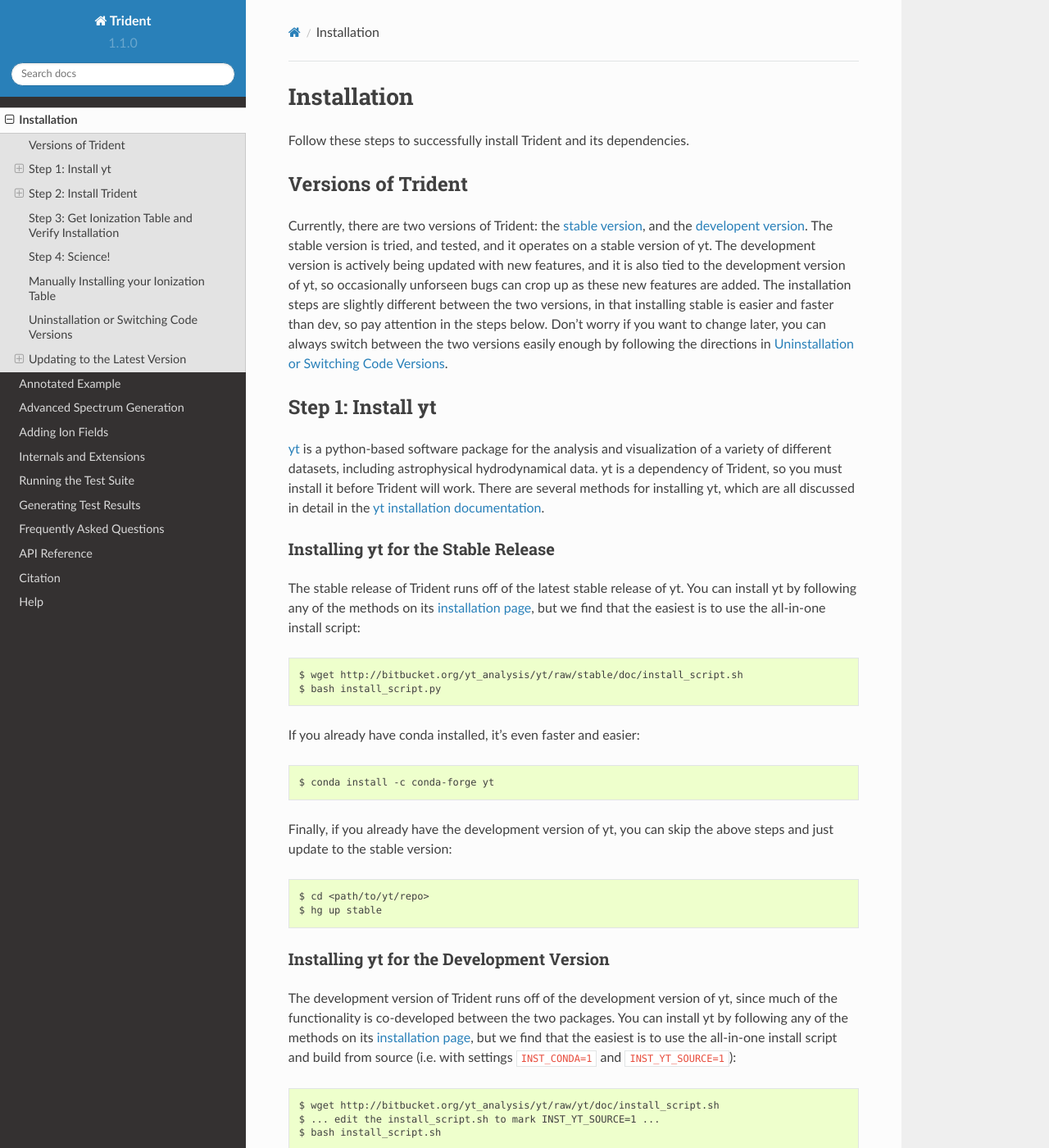
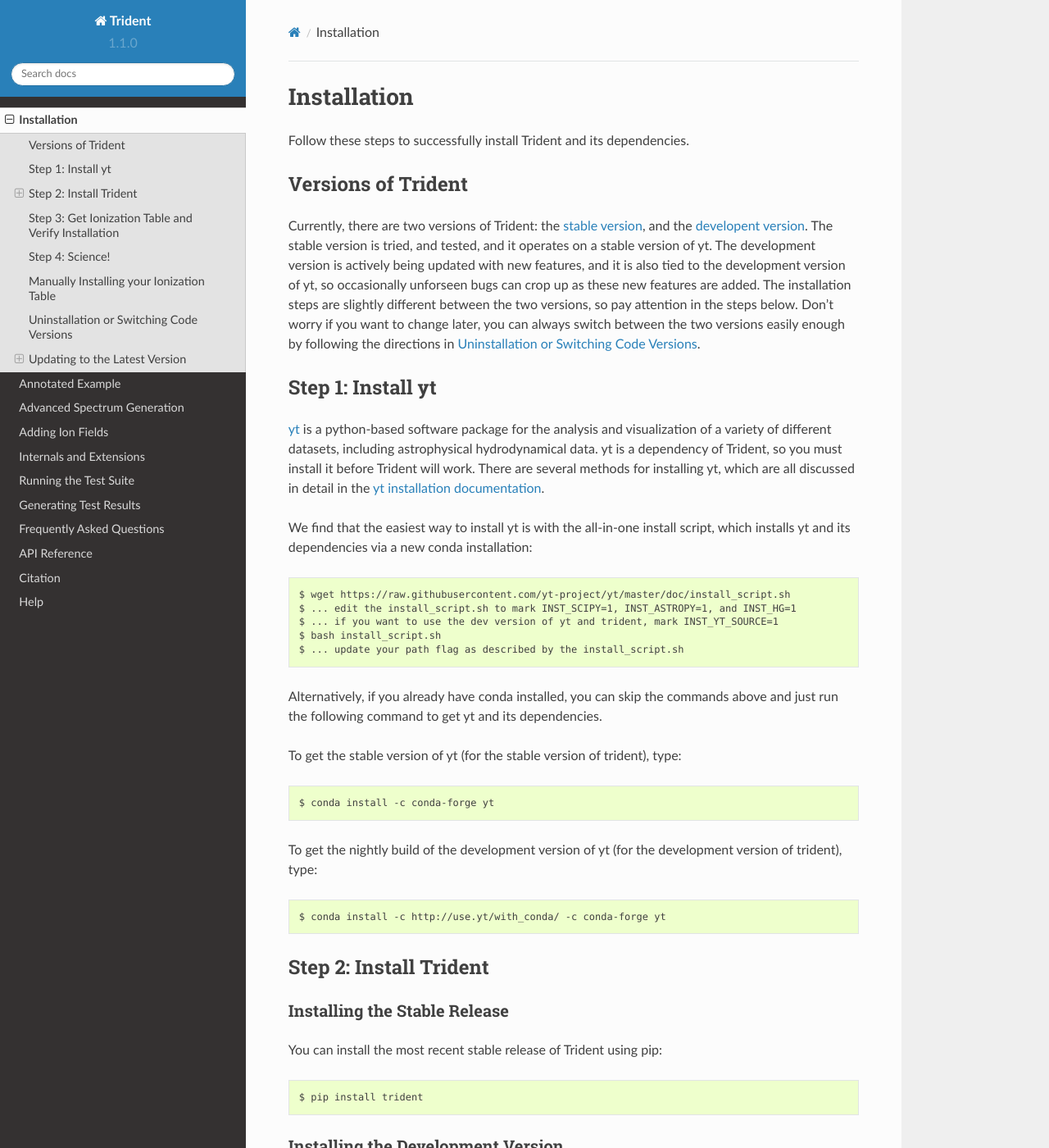
Before and after one commit to trident-project/trident, a Sphinx documentation site: the page built from doc/source/installation.rst, in a window 1280 px wide and 1400 px high. Shown: the whole window at 82% size. Built offline with Sphinx 7.4.7 and the Read the Docs theme 2.0.0, drawn with Linux system fonts in a browser that asks for light colours; formulas are drawn with MathJax 3; some of the changed text lies outside the part shown.

Commit message:
Updating installation instructions.

```diff
--- a/doc/source/installation.rst
+++ b/doc/source/installation.rst
@@ -18,8 +18,7 @@ version is actively being updated with new features, and it is also tied to
 the development version of yt, so occasionally unforseen bugs can crop
 up as these new features are added.
 The installation steps are slightly different between the two versions,
-in that installing stable is easier and faster than dev, so pay attention in
-the steps below.
+so pay attention in the steps below.
 Don't worry if you want to change later, you can always
 switch between the two versions easily enough by following the directions
 in :ref:`uninstallation`.
@@ -36,45 +35,26 @@ must install it before Trident will work.  There are several methods for
 installing yt, which are all discussed in detail in the `yt installation
 documentation <http://yt-project.org/doc/installing.html>`_.
 
-Installing yt for the Stable Release
-^^^^^^^^^^^^^^^^^^^^^^^^^^^^^^^^^^^^
+We find that the easiest way to install yt is with the all-in-one install
+script, which installs yt and its dependencies via a new conda installation::
 
-The stable release of Trident runs off of the latest stable release of yt.
-You can install yt by following any of the methods on its `installation page
-<http://yt-project.org/doc/installing.html>`__, but we find that the easiest
-is to use the all-in-one install script::
+    $ wget https://raw.githubusercontent.com/yt-project/yt/master/doc/install_script.sh
+    $ ... edit the install_script.sh to mark INST_SCIPY=1, INST_ASTROPY=1, and INST_HG=1
+    $ ... if you want to use the dev version of yt and trident, mark INST_YT_SOURCE=1
+    $ bash install_script.sh
+    $ ... update your path flag as described by the install_script.sh
 
-    $ wget http://bitbucket.org/yt_analysis/yt/raw/stable/doc/install_script.sh
-    $ bash install_script.py
+Alternatively, if you already have conda installed, you can skip the commands
+above and just run the following command to get yt and its dependencies.
 
-If you already have conda installed, it's even faster and easier::
+To get the stable version of yt (for the stable version of trident), type::
 
     $ conda install -c conda-forge yt
 
-Finally, if you already have the development version of yt, you can skip the
-above steps and just update to the stable version::
+To get the nightly build of the development version of yt (for the development
+version of trident), type::
 
-    $ cd <path/to/yt/repo>
-    $ hg up stable
-
-Installing yt for the Development Version
-^^^^^^^^^^^^^^^^^^^^^^^^^^^^^^^^^^^^^^^^^
-
-The development version of Trident runs off of the development version of yt,
-since much of the functionality is co-developed between the two packages.
-You can install yt by following any of the methods on its `installation page
-<http://yt-project.org/docs/dev/installing.html>`__, but we find that the
-easiest is to use the all-in-one install script and build from source
-(i.e. with settings ``INST_CONDA=1`` and ``INST_YT_SOURCE=1``)::
-
-    $ wget http://bitbucket.org/yt_analysis/yt/raw/yt/doc/install_script.sh
-    $ ... edit the install_script.sh to mark INST_YT_SOURCE=1 ...
-    $ bash install_script.sh
-
-Alternatively, if you already have conda installed, you can get the most
-recent nightly build of the development version of yt with::
-
-    $ conda install -c http://use.yt/with_conda yt
+    $ conda install -c http://use.yt/with_conda/ -c conda-forge yt
 
 .. _install-trident:
 .. _step-2:
@@ -96,8 +76,9 @@ Installing the Development Version
 
 To get the development version, you'll pull the source code from its
 repository using mercurial, which should be installed as part of your yt
-installation.  After that, you'll use pip to install the source directly.
-Go to your desired source code installation directory and run::
+installation.  If it isn't try: ``conda install mercurial``.  After that, you'll
+use pip to install the source directly.  Go to your desired source code
+installation directory and run::
 
     $ hg clone http://bitbucket.org/trident-project/trident
     $ cd trident
@@ -140,9 +121,8 @@ Step 4: Science!
 
 Congratulations, you're now ready to use Trident!  Please refer to the
 documentation for how to use it with your data or with one of our sample
-datasets.  Because Trident is in beta, the docs are not complete, and
-the API may still change in slight ways.  Please join our :ref:`mailing list
-<mailing-list>` for announcements about when the code is officially released.
+datasets.  Please join our :ref:`mailing list
+<mailing-list>` for announcements and when new features are added to the code.
 
 .. _manual-config:
 
@@ -225,6 +205,7 @@ involved::
     $ cd <path/to/trident/repo>
     $ hg pull
     $ hg up
+    $ pip uninstall trident
     $ pip install -e .
     $ yt update
 
```
